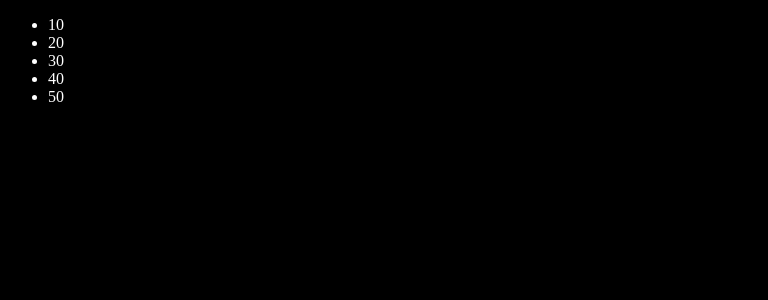
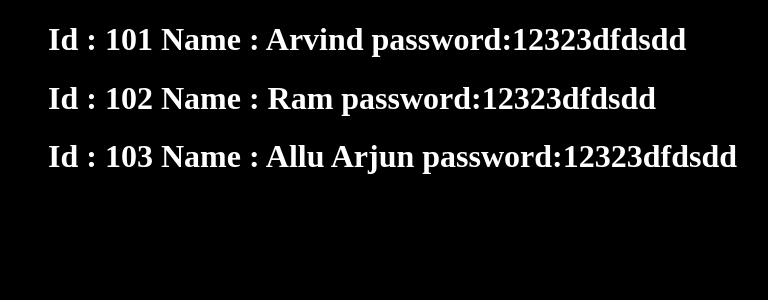
Before and after one commit to Arvindkr123/LearnReactMySide, a React (Create React App) app: page / in a window 1280 px wide. Shown: the top 300 px of the page, without its empty margins (0-768 px from the left). Built offline with nearby package versions, Linux system fonts and the light colour scheme.

Commit message:
added array user

```diff
--- a/src/App.js
+++ b/src/App.js
@@ -1,14 +1,30 @@
 import React, { Component } from "react";
 
 export default class App extends Component {
+  state = {
+    users: [
+      { id: 101, name: "Arvind", password: "12323dfdsdd" },
+      { id: 102, name: "Ram", password: "12323dfdsdd" },
+      { id: 103, name: "Allu Arjun", password: "12323dfdsdd" },
+    ],
+    isLoggedIn: false,
+  };
   render() {
-    const arr = this.props.arr;
     return (
       <>
         <ul>
-          {arr.map((num) => {
-            return <li>{num}</li>;
-          })}
+          <h1>
+            Id : {this.state.users[0].id} Name : {this.state.users[0].name}{" "}
+            password:{this.state.users[0].password}
+          </h1>
+          <h1>
+            Id : {this.state.users[1].id} Name : {this.state.users[1].name}{" "}
+            password:{this.state.users[1].password}
+          </h1>
+          <h1>
+            Id : {this.state.users[2].id} Name : {this.state.users[2].name}{" "}
+            password:{this.state.users[2].password}
+          </h1>
         </ul>
       </>
     );
```
